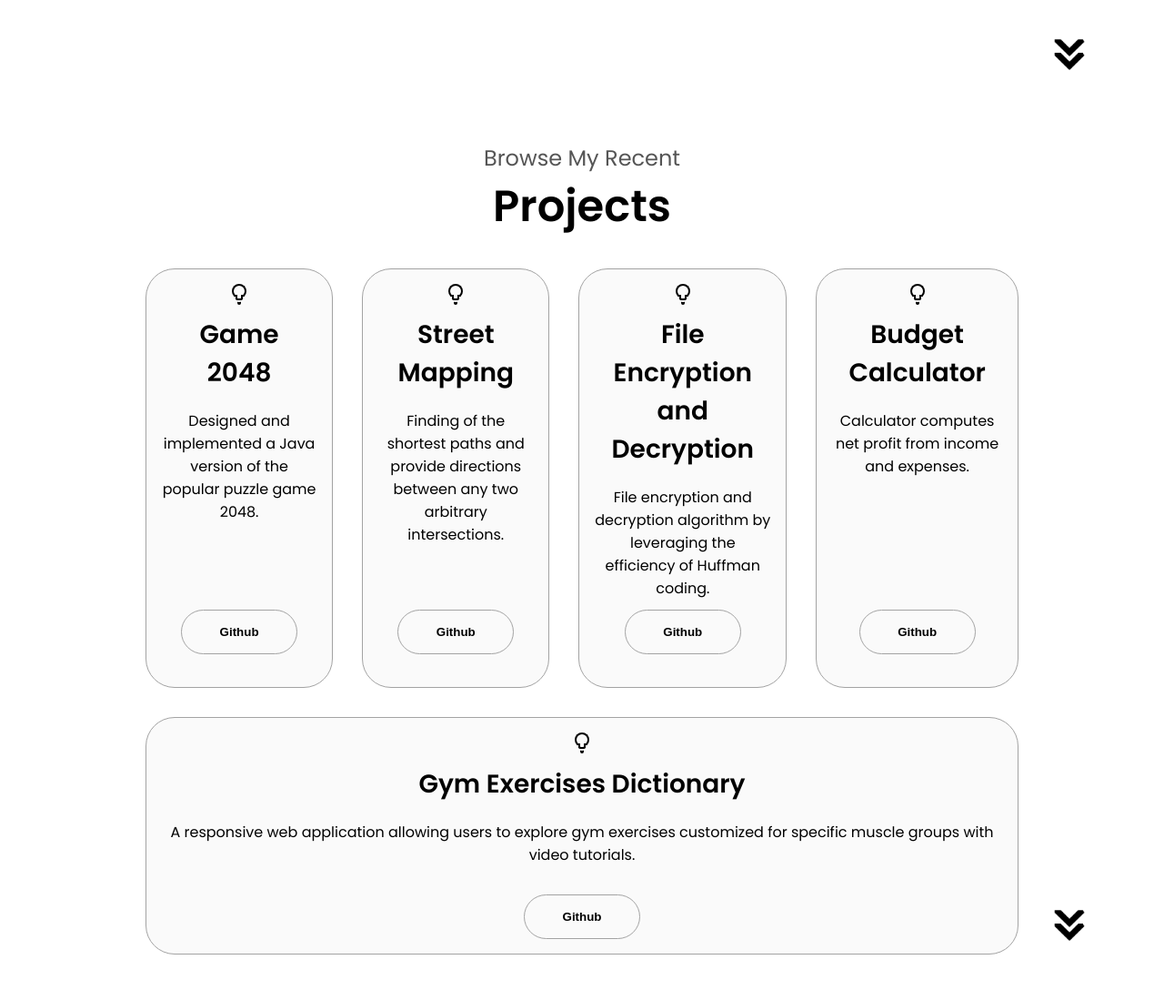
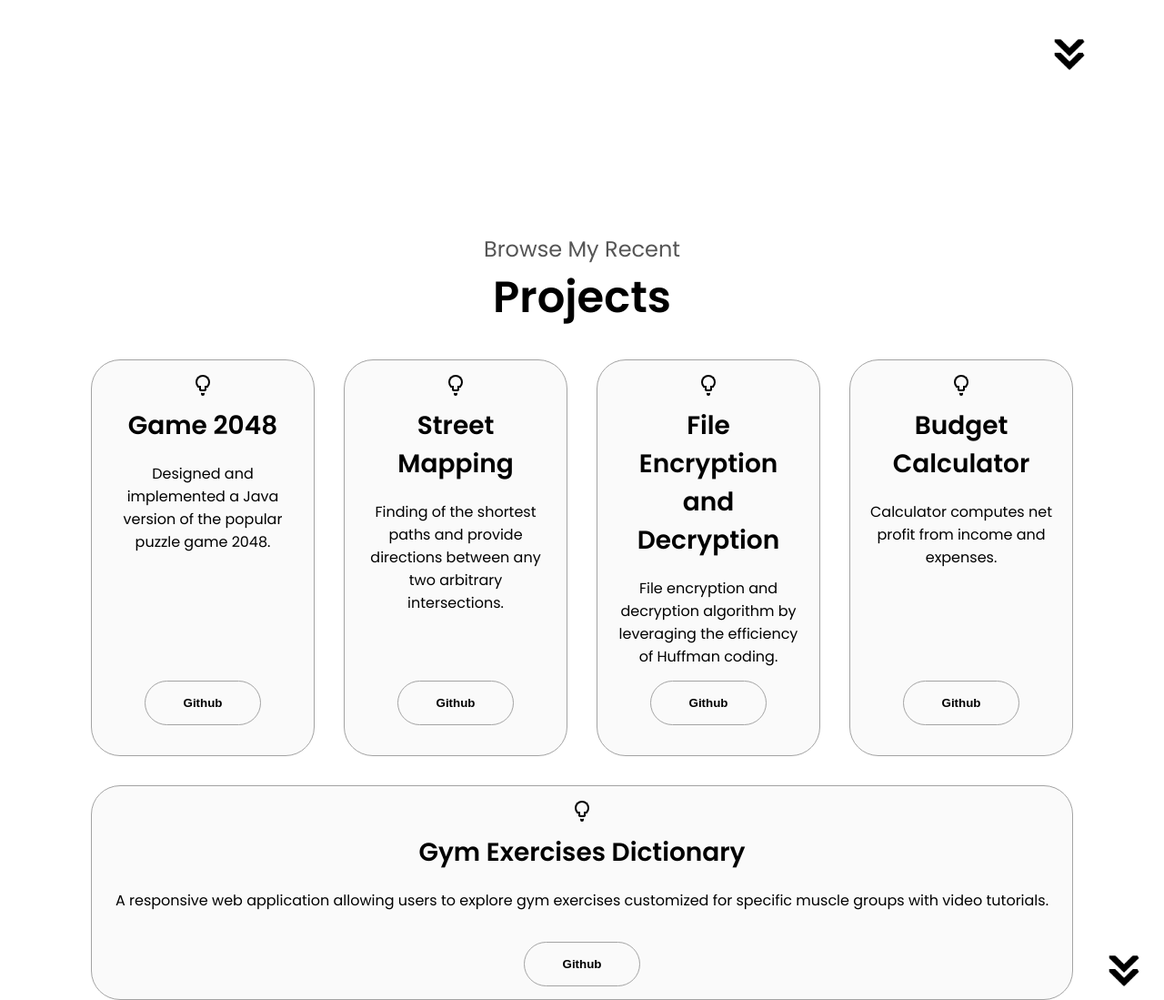
Before and after one commit to VuDuc1610/html-css-js-portfolio, a plain HTML site: page index.html in a window 1280 px wide. Shown: the part 3700-4799 px from the top of the page at 91% size. Drawn offline with Linux system fonts and the light colour scheme.

Commit message:
Update style.css

```diff
--- a/style.css
+++ b/style.css
@@ -325,8 +325,6 @@ section {
 
 /* EXPERIENCE SECTION */
 
-/* taoj sao khi set position relative thì cái con
-icon chuột lại xuất hiện mà trc đấy thì ko?*/
 #experience {
   position: relative;
   margin-top: 7rem;
@@ -369,6 +367,7 @@ article .icon {
 
  #projects {
   position: relative;
+  margin: 100px;
  }
 
 .color-container {
```
